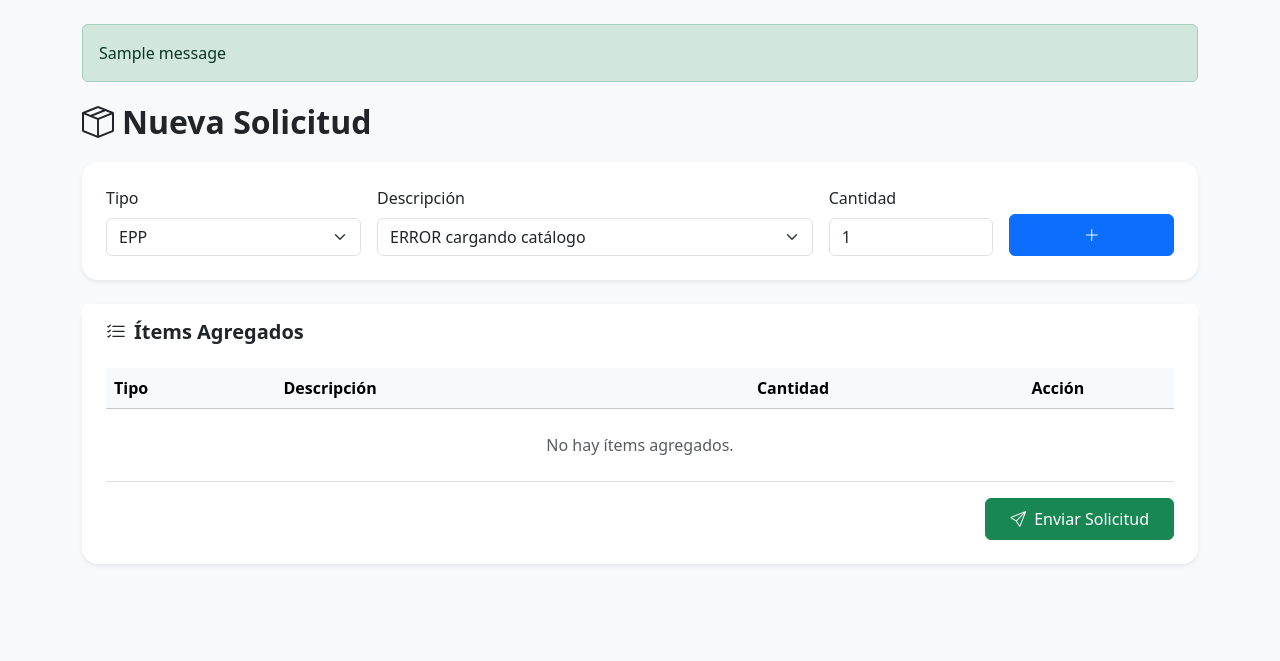
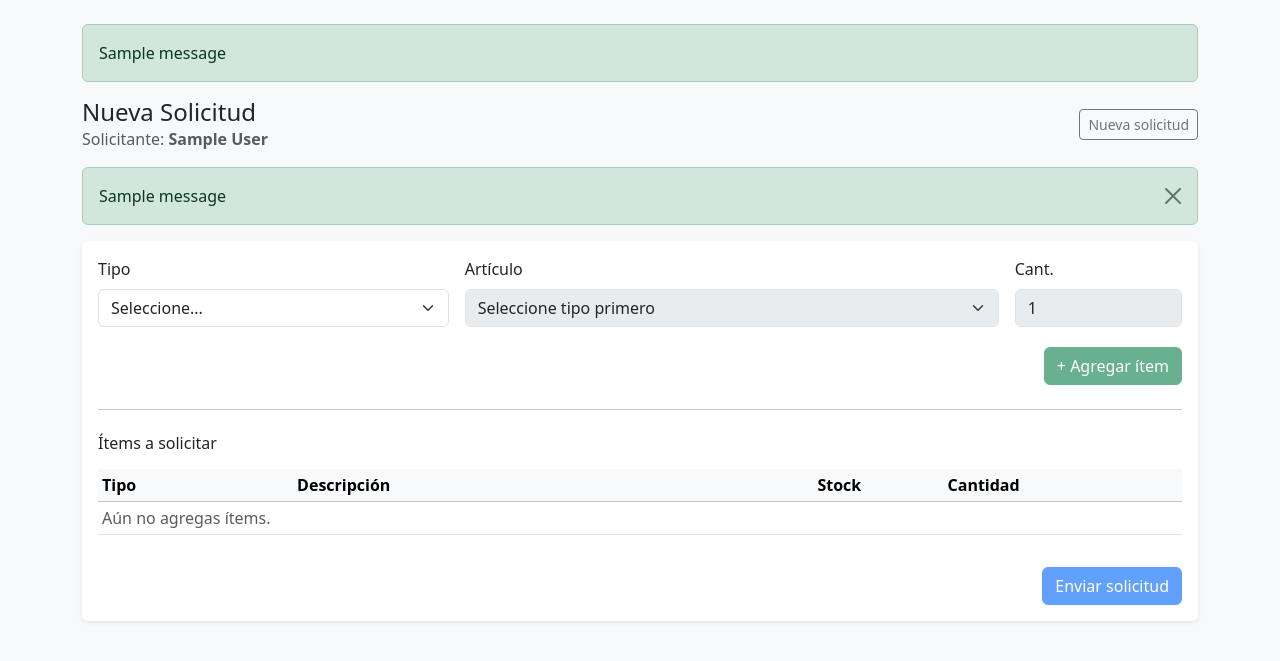
Before and after one commit to Edwin43-star/solicitudes-almacen-xylem, a Flask app: template templates/solicitar.html in a window 1280 px wide. Shown: the part 56-717 px from the top of the page. Run offline with Flask 3, Linux system fonts and the light colour scheme; the visitor is signed in with stand-in values (Sample User, id 1); the template is opened without the code that fills it: most values are stand-ins (such as "Sample title", 1, 10 or a date in 2020); one stand-in notice (Sample message) is shown; parts of the project's set-up code (start-up, migrations or seed data) failed here and were passed over.

Commit message:
Add files via upload

```diff
--- a/templates/solicitar.html
+++ b/templates/solicitar.html
@@ -1,102 +1,206 @@
 {% extends "base.html" %}
 {% block content %}
 
-<div class="d-flex align-items-center gap-2 mb-3">
-  <i class="bi bi-box-seam fs-2"></i>
-  <h2 class="m-0 fw-bold">Nueva Solicitud</h2>
+<div class="d-flex align-items-center justify-content-between mb-3">
+  <div>
+    <h4 class="mb-0">Nueva Solicitud</h4>
+    <div class="text-muted">Solicitante: <b>{{ session.get("nombre", "") }}</b></div>
   </div>
 
-<div class="card shadow-sm border-0 rounded-4 mb-4">
-  <div class="card-body p-3 p-md-4">
-    <div class="row g-3 align-items-end">
-      <div class="col-12 col-md-3">
+  <a class="btn btn-outline-secondary btn-sm" href="{{ url_for('inicio') }}">
+    Nueva solicitud
+  </a>
+</div>
+
+{% if error %}
+  <div class="alert alert-danger">{{ error }}</div>
+{% endif %}
+
+{% with messages = get_flashed_messages(with_categories=true) %}
+  {% if messages %}
+    {% for category, message in messages %}
+      <div class="alert alert-{{ category }} alert-dismissible fade show">
+        {{ message }}
+        <button type="button" class="btn-close" data-bs-dismiss="alert"></button>
+      </div>
+    {% endfor %}
+  {% endif %}
+{% endwith %}
+
+<div class="card shadow-sm border-0">
+  <div class="card-body">
+
+    <div class="row g-3">
+      <div class="col-md-4">
         <label class="form-label">Tipo</label>
-        <select id="tipo" class="form-select">
+        <select class="form-select" id="tipo" required>
+          <option value="">Seleccione...</option>
           <option value="EPP">EPP</option>
           <option value="CONSUMIBLE">CONSUMIBLE</option>
-          <option value="EQUIPOS Y HERRAMIENTAS">EQUIPOS Y HERRAMIENTAS</option>
+          <option value="EQUIPO">EQUIPO</option>
+          <option value="HERRAMIENTA">HERRAMIENTA</option>
         </select>
       </div>
 
-      <div class="col-12 col-md-5">
-        <label class="form-label">Descripción</label>
-        <select id="descripcion" class="form-select">
-          <option value="">Cargando catálogo...</option>
+      <div class="col-md-6">
+        <label class="form-label">Artículo</label>
+        <select class="form-select" id="articulo" disabled required>
+          <option value="">Seleccione tipo primero</option>
         </select>
+        <div class="form-text" id="stockHelp"></div>
       </div>
 
-      <div class="col-12 col-md-2">
-        <label class="form-label">Cantidad</label>
-        <input id="cantidad" type="number" class="form-control" value="1" min="1">
+      <div class="col-md-2">
+        <label class="form-label">Cant.</label>
+        <input type="number" class="form-control" id="cantidad" min="1" value="1" disabled>
       </div>
 
-      <div class="col-12 col-md-2 d-grid">
-        <button id="btnAdd" class="btn btn-primary py-2">
-          <i class="bi bi-plus-lg"></i>
+      <div class="col-12 d-flex justify-content-end">
+        <button class="btn btn-success" id="btnAgregar" type="button" disabled>
+          + Agregar ítem
         </button>
       </div>
     </div>
-  </div>
-</div>
 
-<div class="card shadow-sm border-0 rounded-4">
-  <div class="card-header bg-white border-0 pt-3 px-3 px-md-4">
-    <h5 class="m-0 fw-bold"><i class="bi bi-list-check me-2"></i>Ítems Agregados</h5>
-  </div>
-  <div class="card-body px-3 px-md-4 pb-4">
+    <hr class="my-4">
+
+    <h6 class="mb-3">Ítems a solicitar</h6>
+
     <div class="table-responsive">
-      <table class="table align-middle">
+      <table class="table table-sm align-middle" id="tablaItems">
         <thead class="table-light">
           <tr>
-            <th>Tipo</th>
+            <th style="width: 18%">Tipo</th>
             <th>Descripción</th>
-            <th class="text-center">Cantidad</th>
-            <th class="text-center">Acción</th>
+            <th style="width: 12%">Stock</th>
+            <th style="width: 12%">Cantidad</th>
+            <th style="width: 10%"></th>
           </tr>
         </thead>
-        <tbody id="tbody">
-          <tr id="emptyRow">
-            <td colspan="4" class="text-center text-muted py-4">No hay ítems agregados.</td>
+        <tbody>
+          <tr id="filaVacia">
+            <td colspan="5" class="text-muted">Aún no agregas ítems.</td>
           </tr>
         </tbody>
       </table>
     </div>
 
-    <div class="d-flex justify-content-end">
-      <button id="btnEnviar" class="btn btn-success px-4 py-2">
-        <i class="bi bi-send me-2"></i>Enviar Solicitud
+    <div class="d-flex justify-content-end mt-3">
+      <form method="post" action="{{ url_for('guardar_solicitud') }}" onsubmit="return prepararEnvio();">
+        <input type="hidden" name="items_json" id="items_json">
+        <button class="btn btn-primary" id="btnEnviar" disabled>
+          Enviar solicitud
         </button>
+      </form>
     </div>
+
   </div>
 </div>
 
 <script>
-  let catalogo = {};
-  let items = [];
+let catalogoActual = [];   // [{descripcion, stock}]
+let items = [];            // [{tipo, descripcion, stock, cantidad}]
 
 const tipoEl = document.getElementById("tipo");
-  const descEl = document.getElementById("descripcion");
-  const cantEl = document.getElementById("cantidad");
-  const tbody = document.getElementById("tbody");
-  const emptyRow = document.getElementById("emptyRow");
+const articuloEl = document.getElementById("articulo");
+const cantidadEl = document.getElementById("cantidad");
+const btnAgregar = document.getElementById("btnAgregar");
+const btnEnviar = document.getElementById("btnEnviar");
+const stockHelp = document.getElementById("stockHelp");
 
-  function renderItems() {
-    // limpiar tbody y volver a poner emptyRow si no hay items
-    tbody.innerHTML = "";
-    if (items.length === 0) {
-      tbody.appendChild(emptyRow);
+tipoEl.addEventListener("change", async () => {
+  const tipo = tipoEl.value;
+  resetSelector();
+
+  if (!tipo) return;
+
+  try {
+    const r = await fetch(`/api/catalogo?tipo=${encodeURIComponent(tipo)}`);
+    const data = await r.json();
+
+    catalogoActual = (data.items || []);
+    articuloEl.innerHTML = "<option value=''>Seleccione...</option>";
+
+    catalogoActual.forEach(it => {
+      const opt = document.createElement("option");
+      opt.value = it.descripcion;
+      opt.textContent = it.descripcion;
+      opt.dataset.stock = (it.stock ?? "");
+      articuloEl.appendChild(opt);
+    });
+
+    articuloEl.disabled = false;
+    cantidadEl.disabled = false;
+    btnAgregar.disabled = false;
+  } catch (e) {
+    articuloEl.innerHTML = "<option value=''>Error cargando catálogo</option>";
+  }
+});
+
+articuloEl.addEventListener("change", () => {
+  const selected = articuloEl.options[articuloEl.selectedIndex];
+  const stock = selected?.dataset?.stock ?? "";
+  stockHelp.textContent = stock !== "" ? `Stock disponible: ${stock}` : "";
+});
+
+btnAgregar.addEventListener("click", () => {
+  const tipo = tipoEl.value;
+  const desc = articuloEl.value;
+  const cant = parseInt(cantidadEl.value || "0", 10);
+
+  if (!tipo || !desc || !cant || cant <= 0) return;
+
+  const opt = articuloEl.options[articuloEl.selectedIndex];
+  const stock = parseFloat(opt?.dataset?.stock ?? "0");
+
+  // Validación stock (si stock viene vacío, no bloquea)
+  if (!isNaN(stock) && stock > 0 && cant > stock) {
+    alert(`Cantidad supera stock (${stock}).`);
     return;
   }
 
-    items.forEach((it, idx) => {
+  // Si ya existe el mismo ítem, acumula cantidad
+  const idx = items.findIndex(x => x.tipo === tipo && x.descripcion === desc);
+  if (idx >= 0) {
+    const nueva = items[idx].cantidad + cant;
+    if (!isNaN(stock) && stock > 0 && nueva > stock) {
+      alert(`Cantidad total supera stock (${stock}).`);
+      return;
+    }
+    items[idx].cantidad = nueva;
+  } else {
+    items.push({ tipo, descripcion: desc, stock: isNaN(stock) ? "" : stock, cantidad: cant });
+  }
+
+  renderTabla();
+  btnEnviar.disabled = items.length === 0;
+});
+
+function quitarItem(i) {
+  items.splice(i, 1);
+  renderTabla();
+  btnEnviar.disabled = items.length === 0;
+}
+
+function renderTabla() {
+  const tbody = document.querySelector("#tablaItems tbody");
+  tbody.innerHTML = "";
+
+  if (items.length === 0) {
+    tbody.innerHTML = `<tr id="filaVacia"><td colspan="5" class="text-muted">Aún no agregas ítems.</td></tr>`;
+    return;
+  }
+
+  items.forEach((it, i) => {
     const tr = document.createElement("tr");
     tr.innerHTML = `
-        <td>${it.tipo}</td>
-        <td>${it.descripcion}</td>
-        <td class="text-center">${it.cantidad}</td>
-        <td class="text-center">
-          <button class="btn btn-danger btn-sm" onclick="removeItem(${idx})">
-            <i class="bi bi-trash"></i>
+      <td><span class="badge bg-secondary">${it.tipo}</span></td>
+      <td>${escapeHtml(it.descripcion)}</td>
+      <td>${it.stock === "" ? "-" : it.stock}</td>
+      <td><b>${it.cantidad}</b></td>
+      <td class="text-end">
+        <button class="btn btn-sm btn-outline-danger" type="button" onclick="quitarItem(${i})">
+          Quitar
         </button>
       </td>
     `;
@@ -104,91 +208,25 @@
   });
 }
 
-  function removeItem(i) {
-    items.splice(i, 1);
-    renderItems();
+function prepararEnvio() {
+  if (items.length === 0) return false;
+  document.getElementById("items_json").value = JSON.stringify(items);
+  return true;
 }
 
-  function cargarOpciones() {
-    const t = (tipoEl.value || "").toUpperCase();
-    const lista = catalogo[t] || [];
-
-    descEl.innerHTML = "";
-    const opt0 = document.createElement("option");
-    opt0.value = "";
-    opt0.textContent = "Seleccione...";
-    descEl.appendChild(opt0);
-
-    lista.forEach(d => {
-      const opt = document.createElement("option");
-      opt.value = d;
-      opt.textContent = d;
-      descEl.appendChild(opt);
-    });
+function resetSelector() {
+  catalogoActual = [];
+  articuloEl.innerHTML = "<option value=''>Seleccione tipo primero</option>";
+  articuloEl.disabled = true;
+  cantidadEl.value = 1;
+  cantidadEl.disabled = true;
+  btnAgregar.disabled = true;
+  stockHelp.textContent = "";
 }
 
-  async function fetchCatalogo() {
-    try {
-      const res = await fetch("/api/catalogo");
-      const data = await res.json();
-      if (!data.ok) {
-        descEl.innerHTML = `<option value="">ERROR: ${data.error}</option>`;
-        return;
+function escapeHtml(str) {
+  return (str || "").replaceAll("&","&amp;").replaceAll("<","&lt;").replaceAll(">","&gt;").replaceAll('"',"&quot;").replaceAll("'","&#039;");
 }
-      catalogo = data.catalogo || {};
-      cargarOpciones();
-    } catch (e) {
-      descEl.innerHTML = `<option value="">ERROR cargando catálogo</option>`;
-    }
-  }
-
-  document.getElementById("btnAdd").addEventListener("click", () => {
-    const tipo = (tipoEl.value || "").toUpperCase();
-    const descripcion = (descEl.value || "").toUpperCase().trim();
-    const cantidad = parseInt(cantEl.value || "1", 10);
-
-    if (!descripcion) {
-      alert("Seleccione un producto.");
-      return;
-    }
-    if (!cantidad || cantidad < 1) {
-      alert("Cantidad inválida.");
-      return;
-    }
-
-    items.push({ tipo, descripcion, cantidad });
-    renderItems();
-  });
-
-  tipoEl.addEventListener("change", cargarOpciones);
-
-  document.getElementById("btnEnviar").addEventListener("click", async () => {
-    if (items.length === 0) {
-      alert("No hay ítems para enviar");
-      return;
-    }
-    try {
-      const res = await fetch("/enviar_solicitud", {
-        method: "POST",
-        headers: {"Content-Type": "application/json"},
-        body: JSON.stringify({ items })
-      });
-      const data = await res.json();
-      if (!data.ok) {
-        alert("Error: " + data.error);
-        return;
-      }
-      items = [];
-      renderItems();
-      alert("Solicitud enviada ✅");
-    } catch (e) {
-      alert("Error enviando solicitud.");
-    }
-  });
-
-  // init
-  fetchCatalogo();
-  renderItems();
 </script>
 
 {% endblock %}
```
Also changed, not shown: templates/bandeja.html (+35 -30 lines), templates/login.html (+34 -14 lines). Lines whose indentation alone changed are shown as unchanged.
